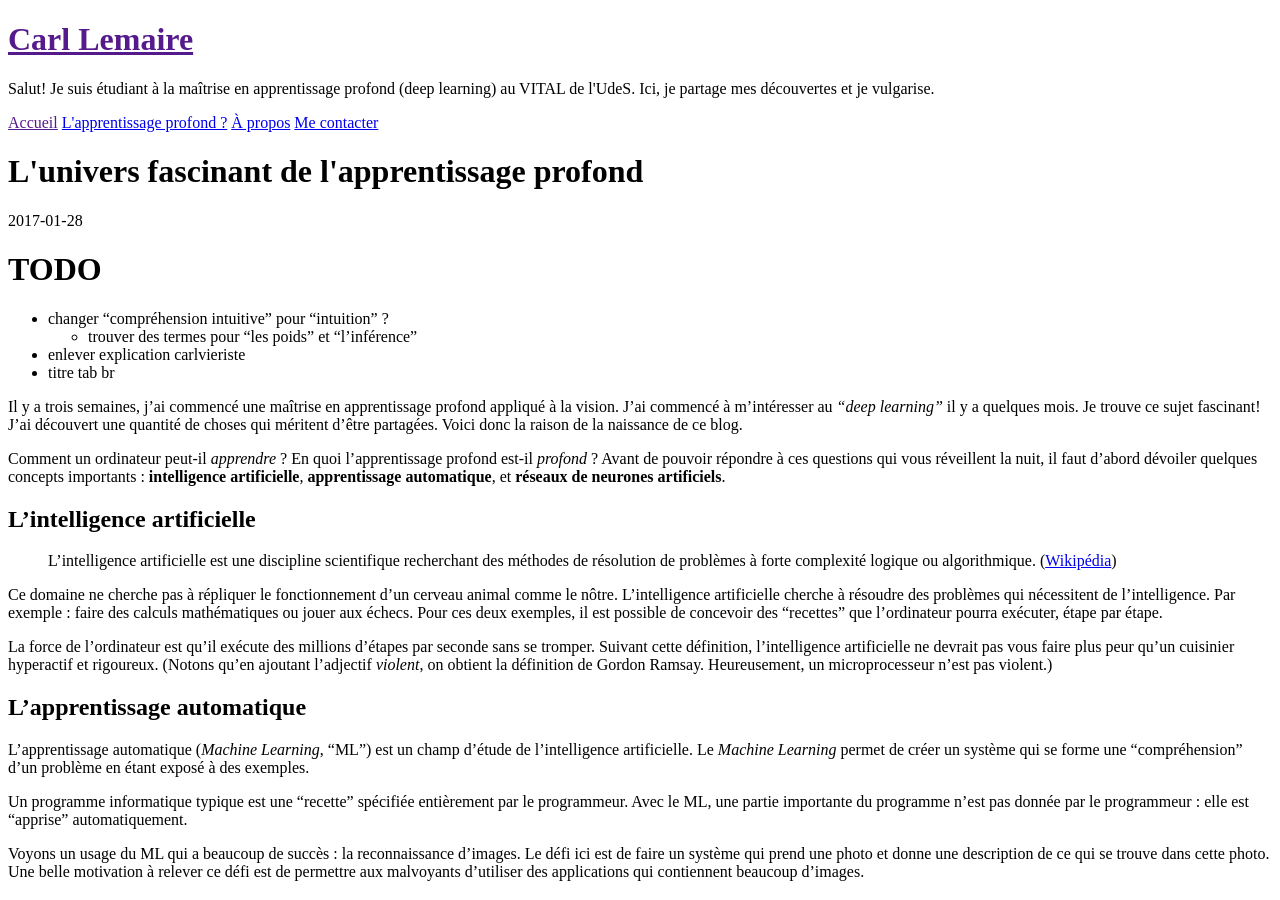
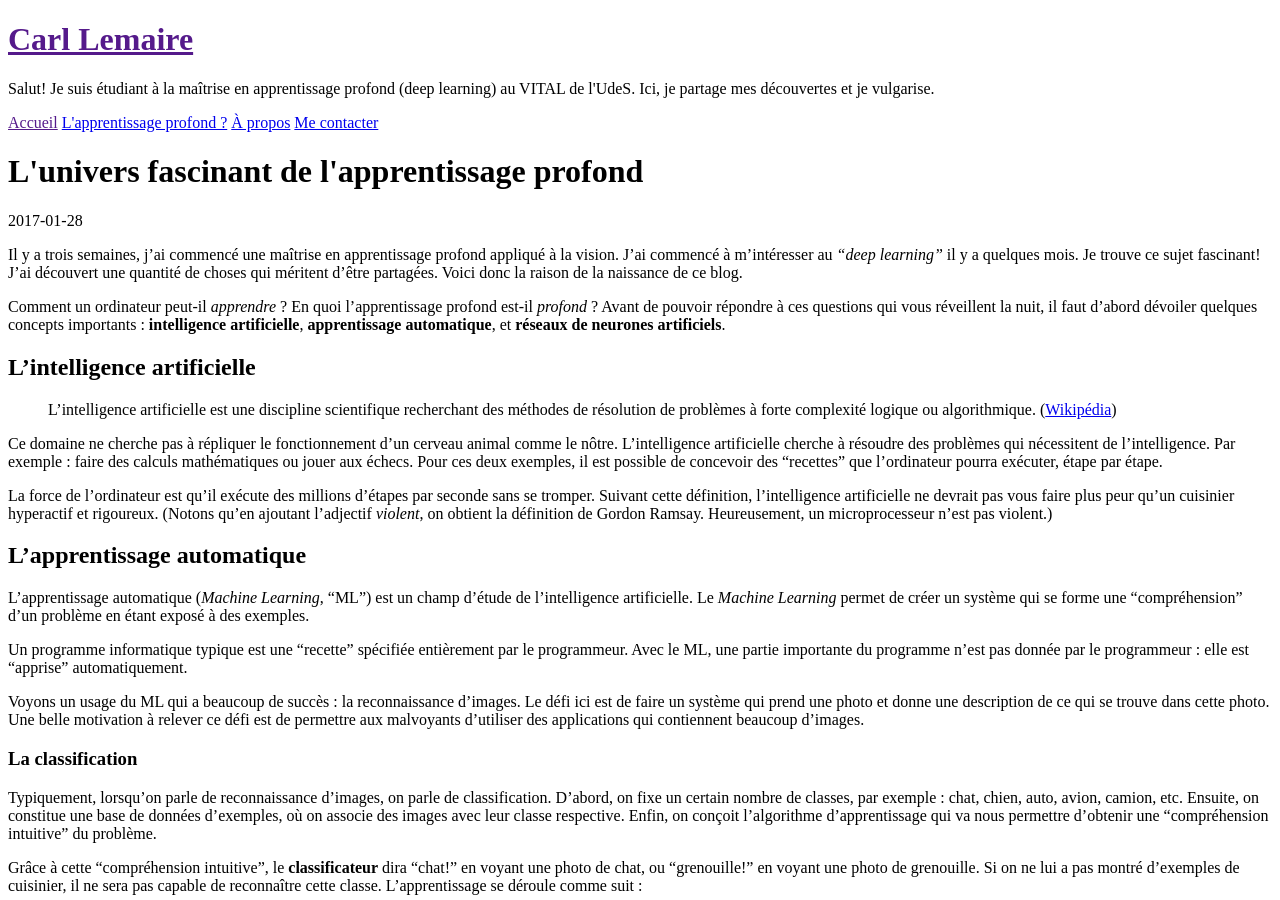
Before and after one commit to lemairecarl/lemairecarl.github.io, a Jekyll site: the page built from _posts/2017-01-28-apprentissage-profond.md, in a window 1280 px wide and 900 px high. Built offline with Jekyll 4.4.1, drawn with Linux system fonts in a browser that asks for light colours.

Commit message:
Enlever TODO

```diff
--- a/_posts/2017-01-28-apprentissage-profond.md
+++ b/_posts/2017-01-28-apprentissage-profond.md
@@ -4,13 +4,6 @@ title: "L'univers fascinant de l'apprentissage profond"
 permalink: /apprentissage-profond/
 excerpt_separator: "<!--more-->"
 ---
-
-# TODO
-
-- changer "compréhension intuitive" pour "intuition" ?
-	- trouver des termes pour "les poids" et "l'inférence"
-- enlever explication carlvieriste
-- titre tab br
 
 Il y a trois semaines, j'ai commencé une maîtrise en apprentissage profond appliqué à la vision. J'ai commencé à m'intéresser au _"deep learning"_ il y a quelques mois. Je trouve ce sujet fascinant! J'ai découvert une quantité de choses qui méritent d'être partagées. Voici donc la raison de la naissance de ce blog.
 
```
